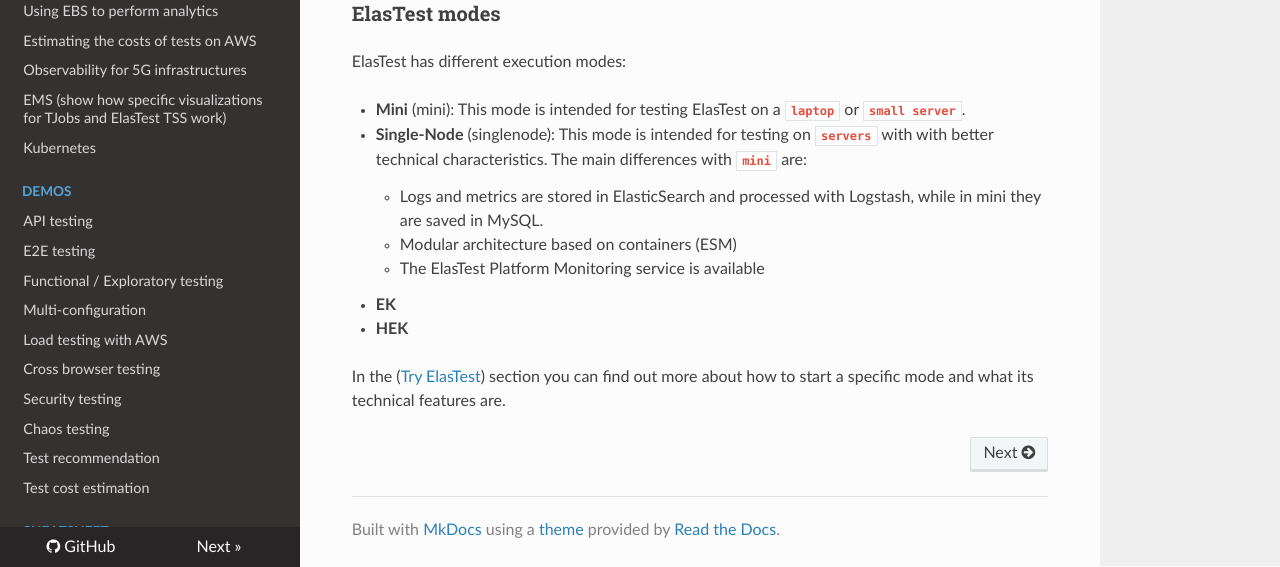
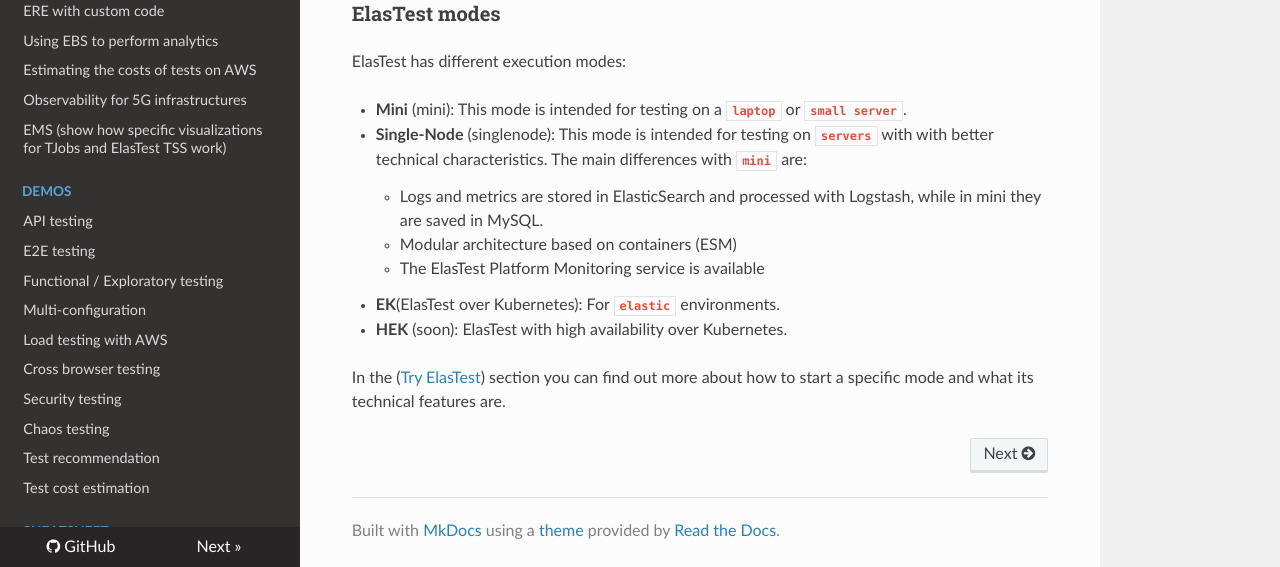
Before and after one commit to elastest/elastest.io-docs, an MkDocs documentation site: the page built from docs/index.md, in a window 1280 px wide and 900 px high, scrolled down 2880 px, cut to the strip 333-900 px from the top of the window. Built offline with MkDocs 1.6.1, drawn with Linux system fonts in a browser that asks for light colours; nearby versions of some CDN libraries; old or Windows-style settings are respelled for this version of MkDocs.

Commit message:
Improve docs

```diff
--- a/docs/index.md
+++ b/docs/index.md
@@ -89,13 +89,13 @@
 
 ElasTest has different execution modes:
 
--   **Mini** (mini): This mode is intended for testing ElasTest on a **`laptop`** or **`small server`**.
+-   **Mini** (mini): This mode is intended for testing on a **`laptop`** or **`small server`**.
 -   **Single-Node** (singlenode): This mode is intended for testing on **`servers`** with with better technical characteristics. The main differences with **`mini`** are:
     -   Logs and metrics are stored in ElasticSearch and processed with Logstash, while in mini they are saved in MySQL.
     -   Modular architecture based on containers (ESM)
     -   The ElasTest Platform Monitoring service is available
--   **EK**
--   **HEK**
+-   **EK**(ElasTest over Kubernetes): For **`elastic`** environments.
+-   **HEK** (soon): ElasTest with high availability over Kubernetes.
 
 In the ([Try ElasTest](/try-elastest/)) section you can find out more about how to start a specific mode and what its technical features are.
 
--- a/mkdocs-web.yml
+++ b/mkdocs-web.yml
@@ -13,13 +13,13 @@
     - 'Using EMS to build tests with dynamic info': 'tutorials/using-ems-to-build-tests-with-dynamic-info.md'
     - 'Using ESS to perform security checks': 'tutorials/using-ess-to-perform-security-checks.md'
     - 'Custom metrics': 'tutorials/custom-metrics.md'
+    - 'Kubernetes': 'tutorials/kubernetes.md'
     - 'ERE with custom code': 'tutorials/ere-with-custom-code.md'
     - 'Using EBS to perform analytics': 'tutorials/using-ebs-to-perform-analytics.md'
     - 'Estimating the costs of tests on AWS': 'tutorials/estimating-the-costs-of-tests-on-aws.md'
 
     - 'Observability for 5G infrastructures': 'tutorials/observability-for-5g-infrastructures.md'
     - 'EMS (show how specific visualizations for TJobs and ElasTest TSS work)': 'tutorials/ems.md'
-    - 'Kubernetes': 'tutorials/kubernetes.md'
 
 # Demos Section
 - Demos:
--- a/mkdocs.yml
+++ b/mkdocs.yml
@@ -13,13 +13,13 @@
     - 'Using EMS to build tests with dynamic info': 'tutorials/using-ems-to-build-tests-with-dynamic-info.md'
     - 'Using ESS to perform security checks': 'tutorials/using-ess-to-perform-security-checks.md'
     - 'Custom metrics': 'tutorials/custom-metrics.md'
+    - 'Kubernetes': 'tutorials/kubernetes.md'
     - 'ERE with custom code': 'tutorials/ere-with-custom-code.md'
     - 'Using EBS to perform analytics': 'tutorials/using-ebs-to-perform-analytics.md'
     - 'Estimating the costs of tests on AWS': 'tutorials/estimating-the-costs-of-tests-on-aws.md'
 
     - 'Observability for 5G infrastructures': 'tutorials/observability-for-5g-infrastructures.md'
     - 'EMS (show how specific visualizations for TJobs and ElasTest TSS work)': 'tutorials/ems.md'
-    - 'Kubernetes': 'tutorials/kubernetes.md'
 
 # Demos Section
 - Demos:
```
